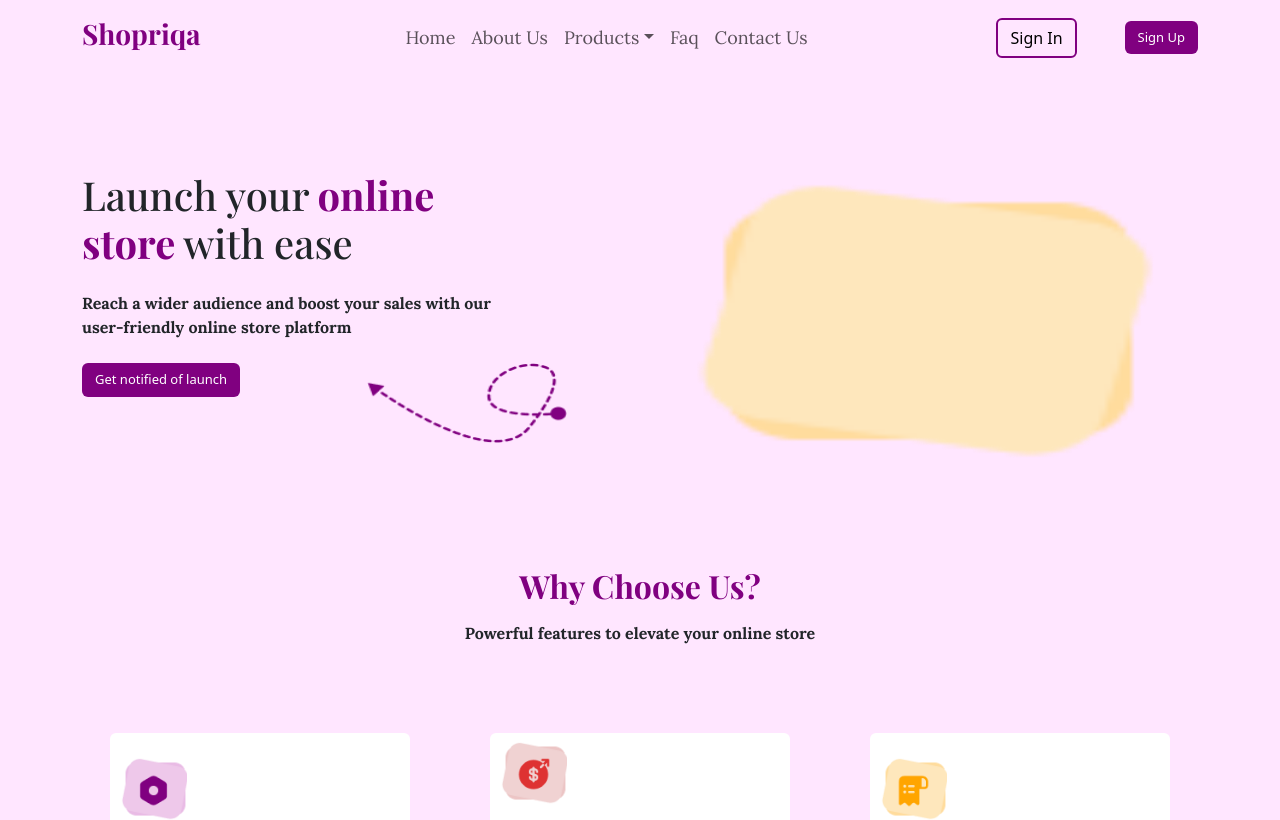
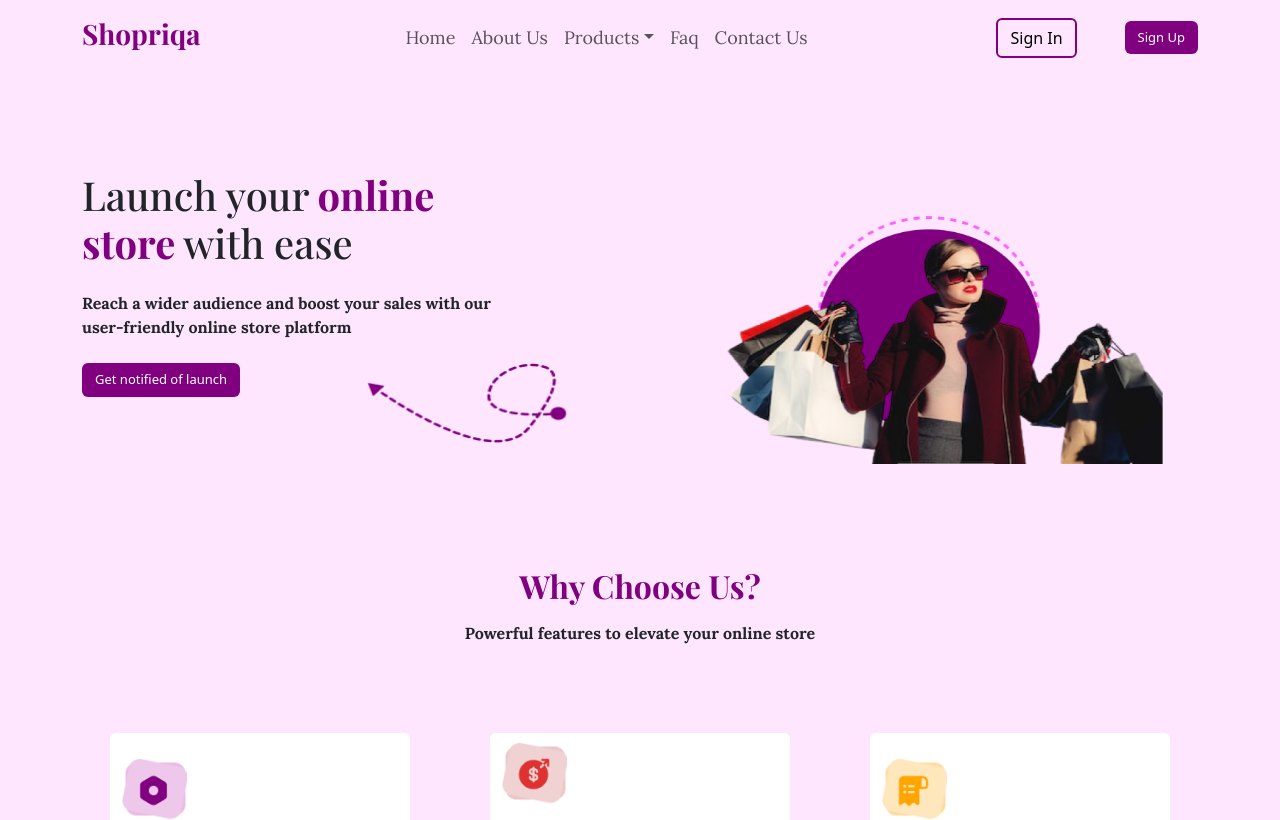
Before and after one commit to LightUpdev/shoprika, a Next.js app: page / in a window 1280 px wide. Shown: the top 820 px of the page. Built offline with nearby package versions, Linux system fonts and the light colour scheme.

Commit message:
work on all componet

```diff
--- a/components/Banner.jsx
+++ b/components/Banner.jsx
@@ -35,12 +35,7 @@ const Banner = () => {
         </div>
         <div className="col-sm-12 col-md-6 align-items-sm-center align-items-md-center">
           <div className="pulse mx-auto">
-            <Image
-              src="/Group3.png"
-              alt="hero-image"
-              width={500}
-              height={300}
-            />
+            <Image src="/lady.png" alt="hero-image" width={500} height={300} />
           </div>
         </div>
       </div>
```
Also changed, not shown: public/lady.png (renamed from public/Group 3.png).
